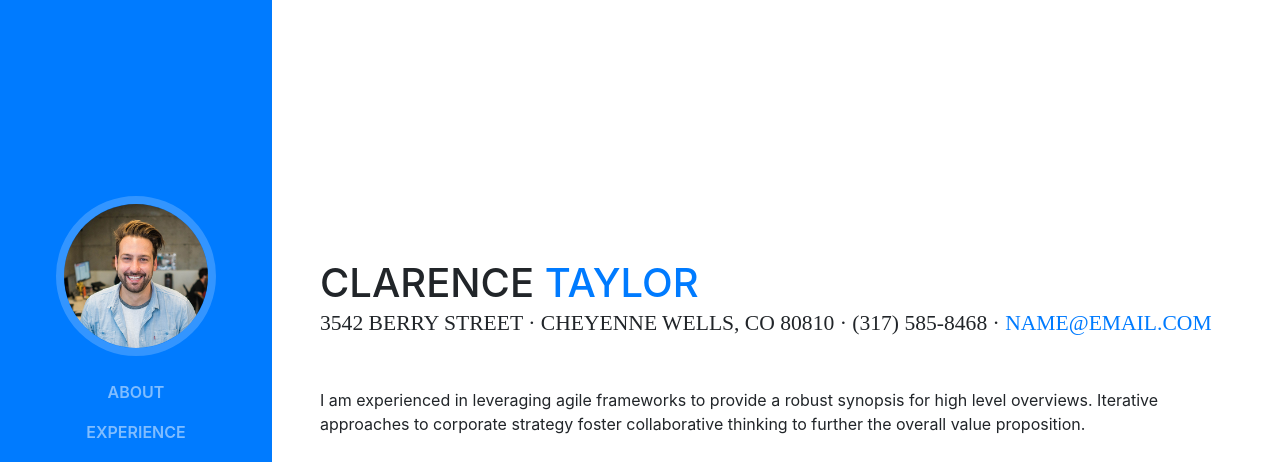
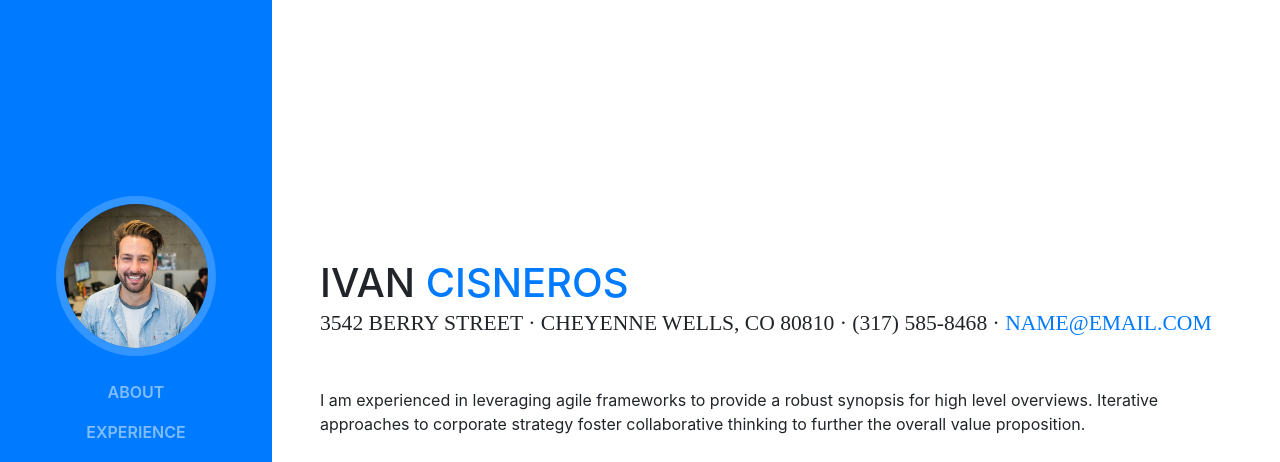
Before and after one commit to icisneros/test_portfolio_website, a website with bundled scripts: page index.html in a window 1280 px wide. Shown: the top 462 px of the page. Built offline with nearby package versions, Linux system fonts and the light colour scheme; a web font is replaced by a local one.

Commit message:
changed to my name

```diff
--- a/index.html
+++ b/index.html
@@ -65,8 +65,8 @@
 
       <section class="resume-section p-3 p-lg-5 d-flex d-column" id="about">
         <div class="my-auto">
-          <h1 class="mb-0">Clarence
-            <span class="text-primary">Taylor</span>
+          <h1 class="mb-0">Ivan
+            <span class="text-primary">Cisneros</span>
           </h1>
           <div class="subheading mb-5">3542 Berry Street · Cheyenne Wells, CO 80810 · (317) 585-8468 ·
             <a href="mailto:name@email.com">name@email.com</a>
```
